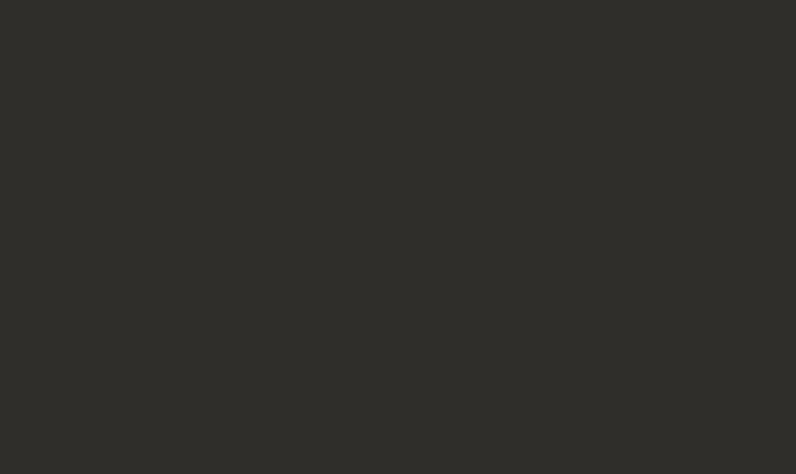
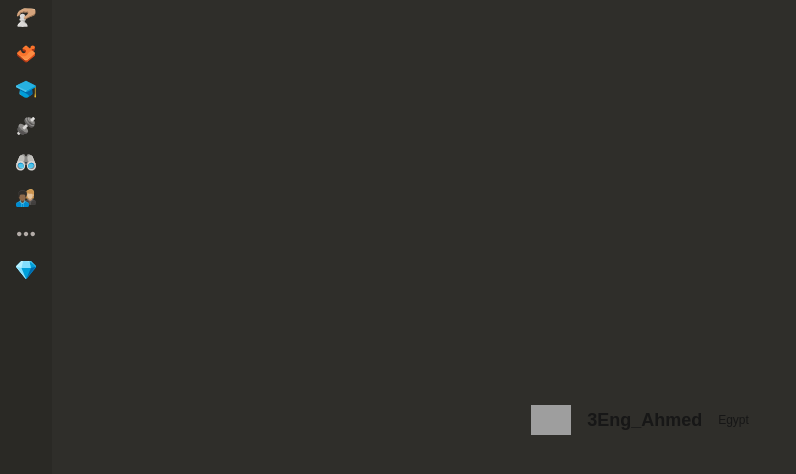
Before and after one commit to 3Eng-Ahmed/chess.com-clone, a Next.js app: page / in a window 1280 px wide. Shown: the top 474 px of the page, without its empty margins (0-796 px from the left). Built offline with nearby package versions, Linux system fonts and the light colour scheme; grey boxes are pictures that could not be loaded.

Commit message:
fix the layout

```diff
--- a/app/page.tsx
+++ b/app/page.tsx
@@ -1,9 +1,14 @@
 import Image from "next/image";
-
+import { SideBar } from "./layout/SideBar";
+import { Header } from "./layout/Header";
 export default function Home() {
   return (
     <div className="flex min-h-screen items-center justify-center">
 
+        <>
+          <SideBar/>
+          <Header/>
+        </>
     </div>
   );
 }
```
